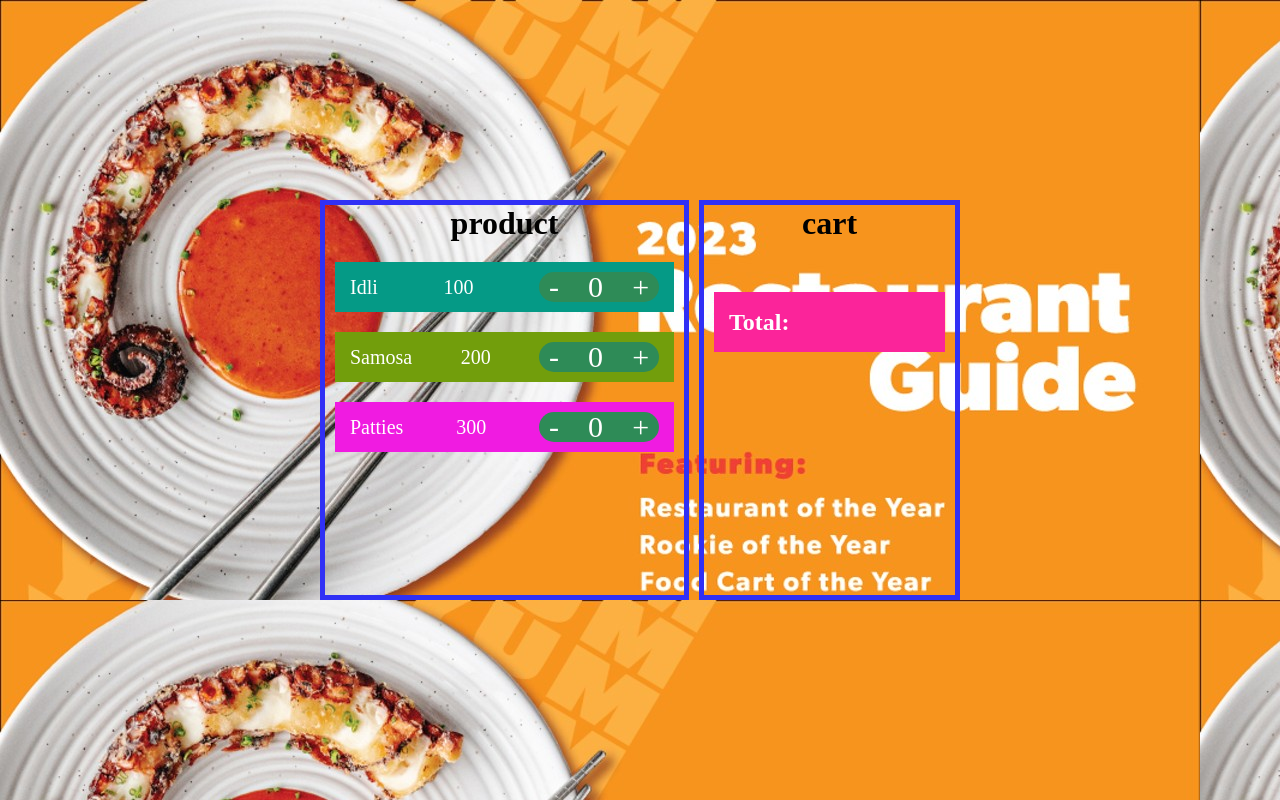
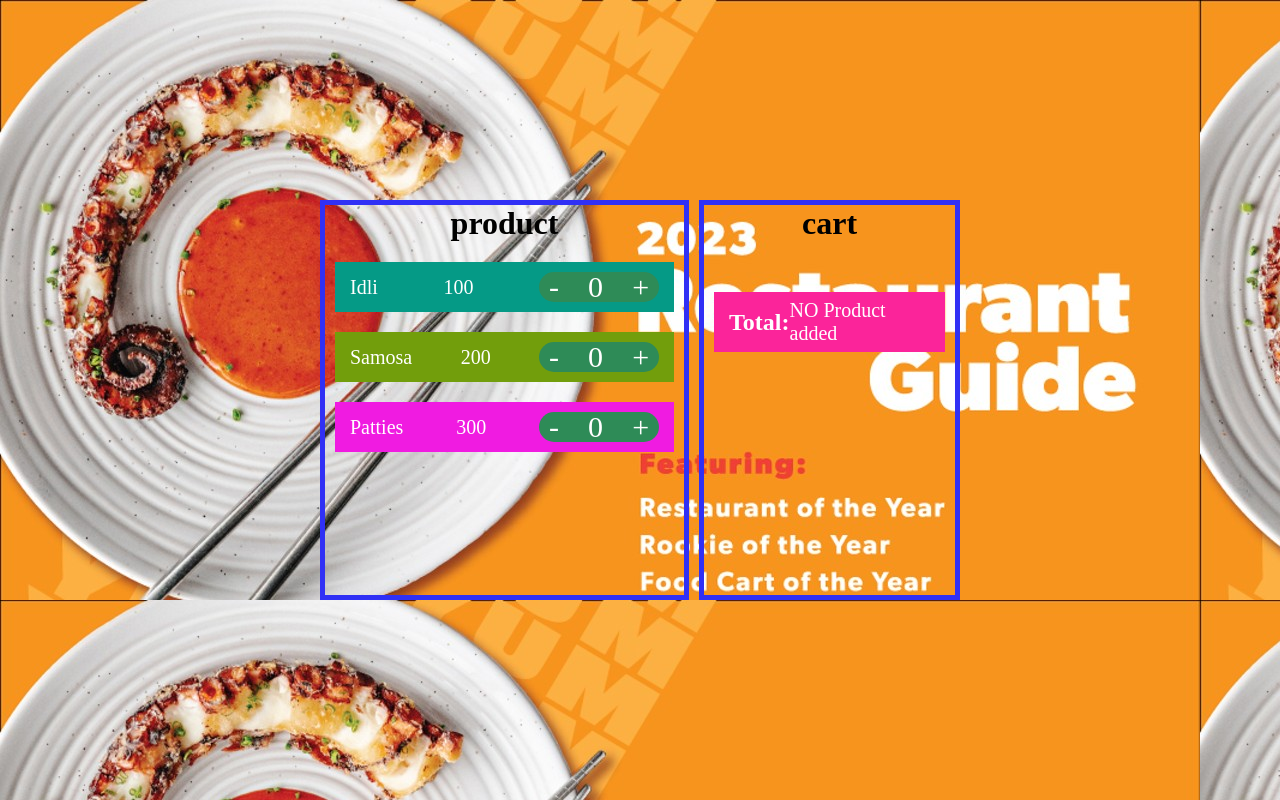
Before and after one commit to Amit848211/js_weekly_test3, a plain HTML site: page index.html in a window 1280 px wide. Drawn offline with Linux system fonts and the light colour scheme.

Commit message:
Update index.html

```diff
--- a/index.html
+++ b/index.html
@@ -65,7 +65,7 @@
             </div>
             <div id="total">
                 <h2>Total:</h2>
-                <div id="totalvalue"></div>
+                <div id="totalvalue">NO Product added</div>
             </div>
         </div>
     </div>
```
